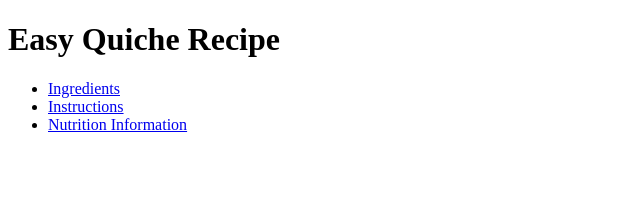
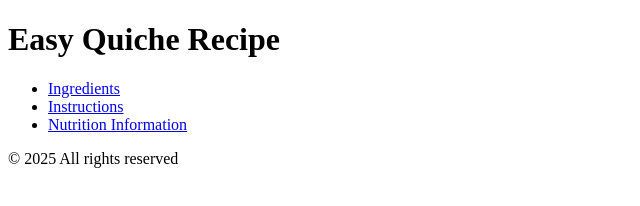
Before and after one commit to Aram-1999/version-control-simulation-Aram, a plain HTML site: page index.html in a window 1280 px wide. Shown: the whole page, without its empty margins (0-640 px from the left). Drawn offline with Linux system fonts and the light colour scheme.

Commit message:
Added footer section to index.html

```diff
--- a/index.html
+++ b/index.html
@@ -17,5 +17,8 @@
         </nav>
     </header>
 
+    <footer>
+        <p>© 2025 All rights reserved</p>
+    </footer>
 </body>
 </html>
```
